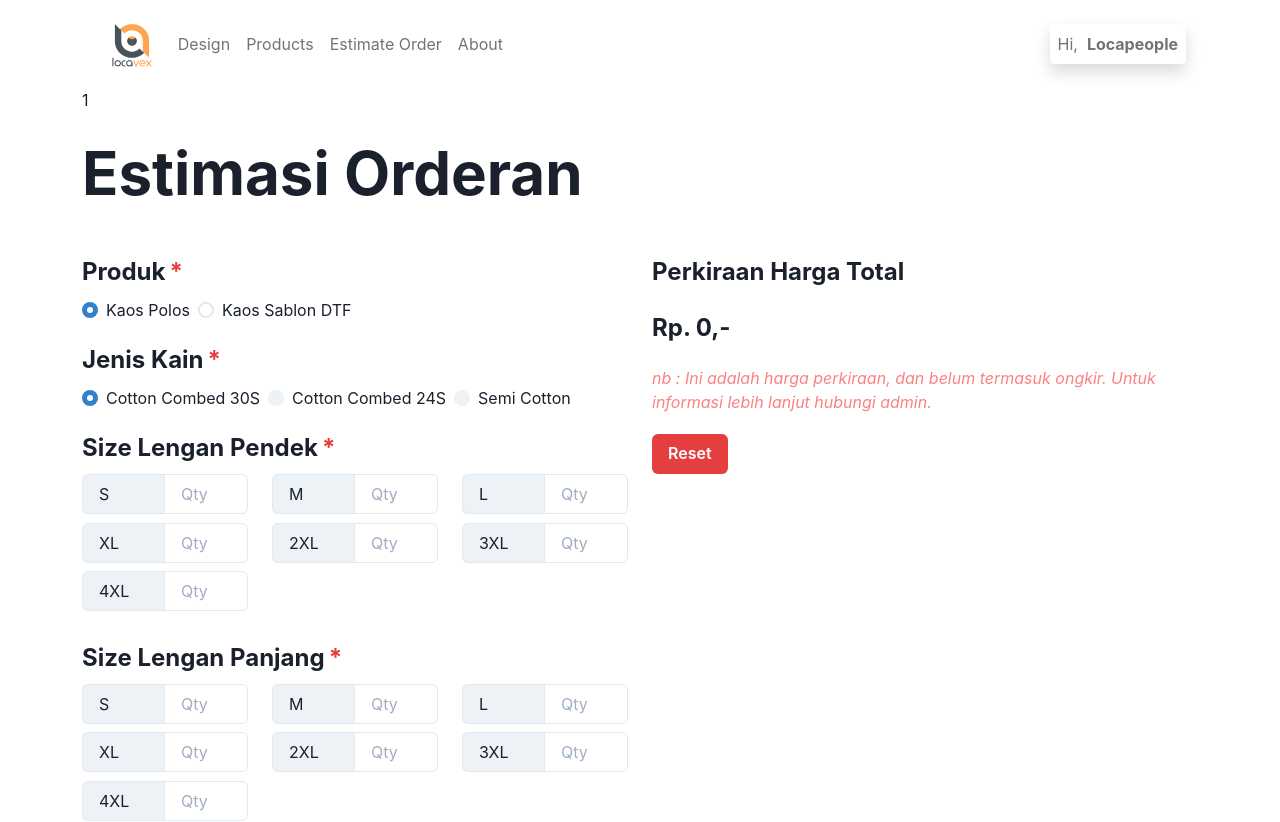
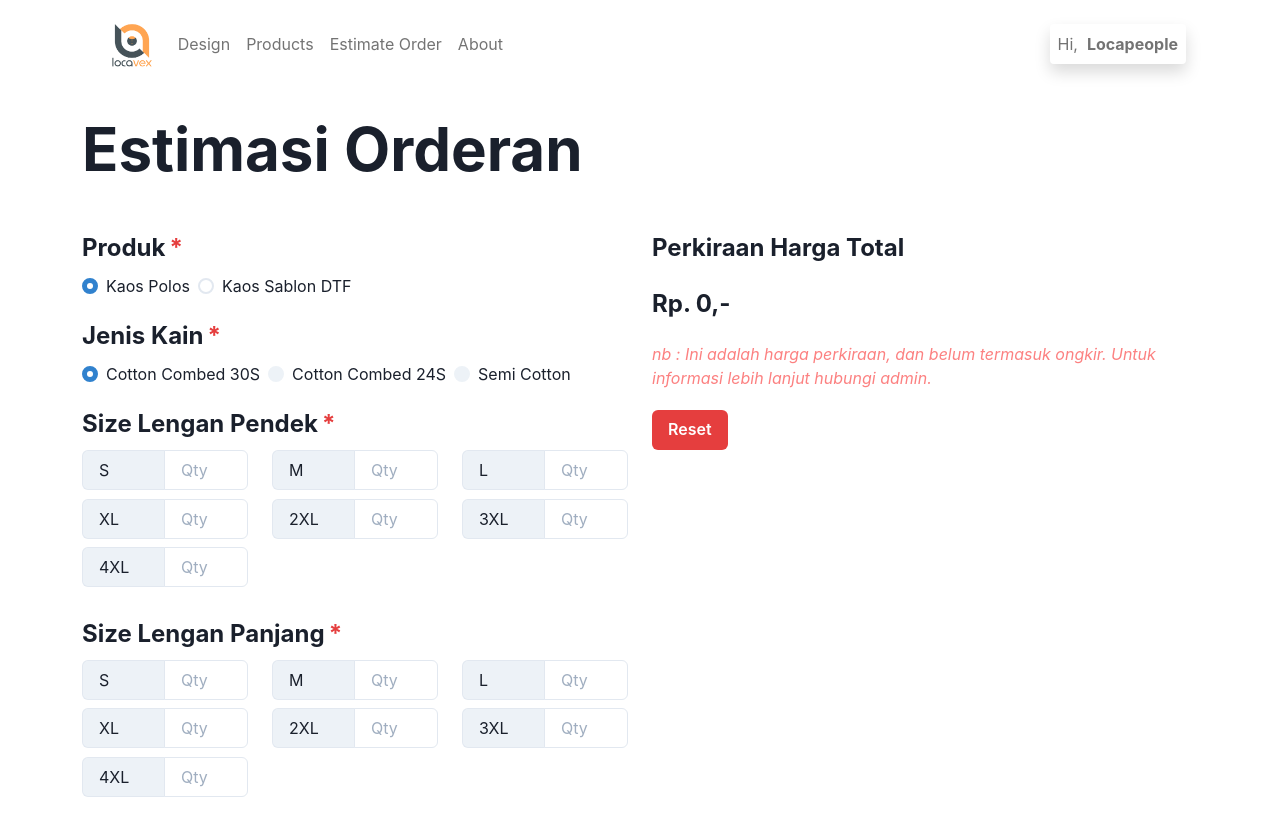
Before and after one commit to Abdi-01/locavex-web, a Next.js app: page /calculate in a window 1280 px wide. Shown: the top 822 px of the page. Built offline with nearby package versions, Linux system fonts and the light colour scheme.

Commit message:
LV02c : calculate dtf

```diff
--- a/pages/calculate.jsx
+++ b/pages/calculate.jsx
@@ -211,7 +211,6 @@ const CalculatePage = (props) => {
             />
             <div className='container'>
                 <HeaderPage />
-                {sablonType}
                 <div className='my-3'>
                     <Text fontSize={{ base: '5xl', lg: '6xl' }} marginY='4' fontWeight='bold'>Estimasi Orderan</Text>
                     <div className='row'>
```
